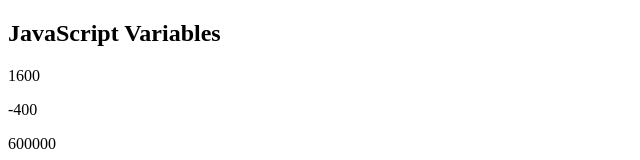
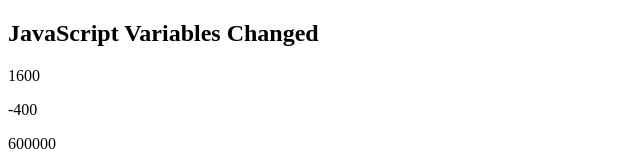
Before and after one commit to SetCra21/JavaScript, a plain HTML site: page index.html in a window 1280 px wide. Shown: the top 160 px of the page, without its empty margins (0-640 px from the left). Drawn offline with Linux system fonts and the light colour scheme.

Commit message:
add files

```diff
--- a/index.html
+++ b/index.html
@@ -7,7 +7,7 @@
 
 
 <body>
-<h2 id="title">JavaScript Variables</h2>
+<h2 id="title">JavaScript Variables Changed</h2>
 
 <p  id="demo">var x plus var y = var z</p>
 <p  id="memo">var x minus var y = var a</p>
```
